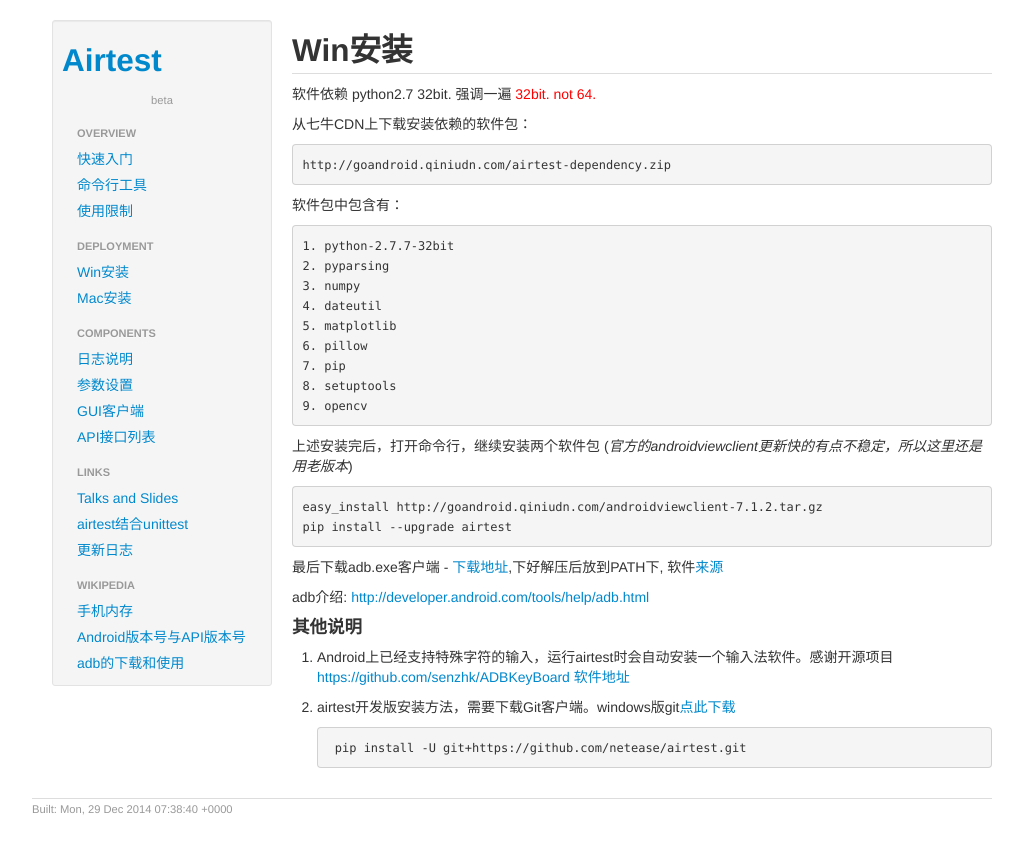
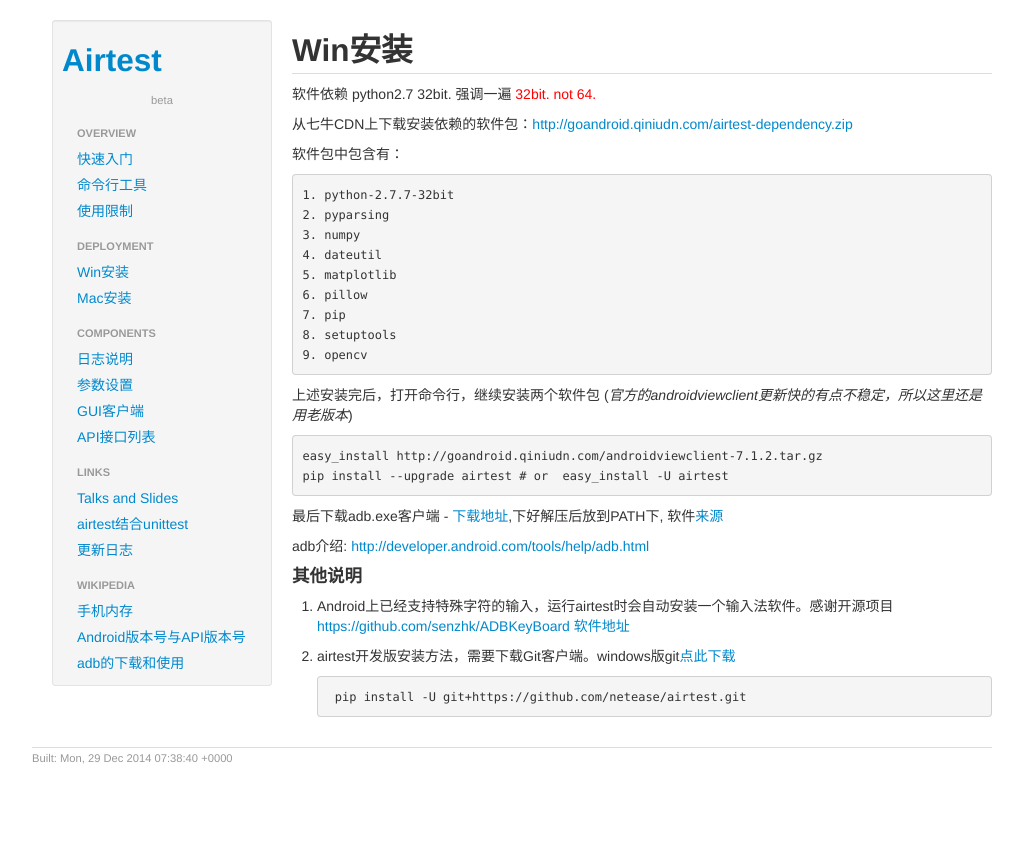
Before and after one commit to NetEase/airtest, a Jekyll site: the page built from _posts/2014-10-10-deployment-win.md, in a window 1280 px wide. Shown: the top 854 px of the page, without its empty margins (118-1141 px from the left). Built offline with Jekyll 4.4.1, drawn with Linux system fonts in a browser that asks for light colours; comment, search, counter and statistics services are not loaded.

Commit message:
update install , add easy_install airtest

```diff
--- a/_posts/2014-10-10-deployment-win.md
+++ b/_posts/2014-10-10-deployment-win.md
@@ -7,9 +7,7 @@
 
 软件依赖 python2.7 32bit. 强调一遍<a style="color:red"> 32bit. not 64.</a>
 
-从七牛CDN上下载安装依赖的软件包：
-
-    http://goandroid.qiniudn.com/airtest-dependency.zip
+从七牛CDN上下载安装依赖的软件包：<http://goandroid.qiniudn.com/airtest-dependency.zip>
 
 软件包中包含有：
 
@@ -27,7 +25,7 @@
 (*官方的androidviewclient更新快的有点不稳定，所以这里还是用老版本*)
 
     easy_install http://goandroid.qiniudn.com/androidviewclient-7.1.2.tar.gz
-    pip install --upgrade airtest
+    pip install --upgrade airtest # or  easy_install -U airtest
 
 
 最后下载adb.exe客户端 - [下载地址](http://goandroid.qiniudn.com/adb.zip),下好解压后放到PATH下, 软件[来源](http://adbshell.com/download/download-adb-for-windows.html)
```
